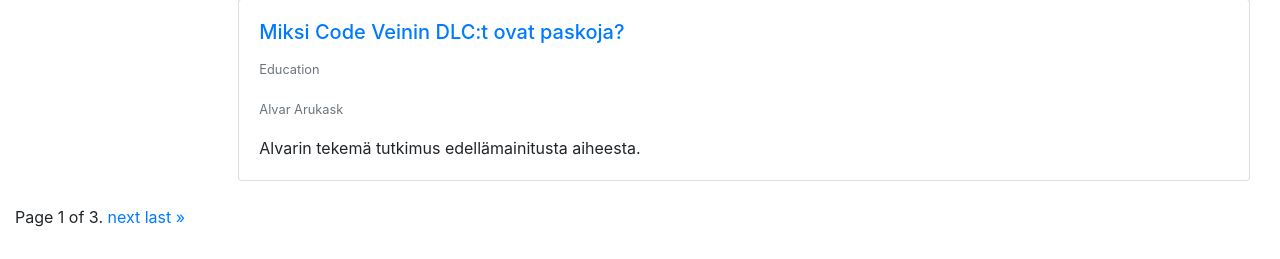
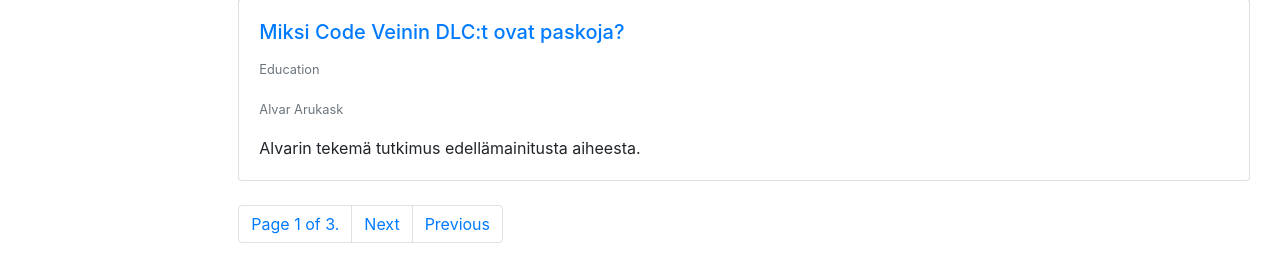
Before and after one commit to hamk-webdev-intip19x6/os_project, a Django app: page / in a window 1280 px wide. Shown: the part 929-1188 px from the top of the page. Before the commit the page ends 1156 px from the top, so only its background shows below. Run offline with Django 3.2, Linux system fonts and the light colour scheme; data comes from the database, SQL or seed files in the repository; both versions use the stored data as it was after the commit; some libraries are stand-ins or nearby versions.

Commit message:
Vähän parempi page paska, mutta silti paska

```diff
--- a/mysite/rental_system/admin.py
+++ b/mysite/rental_system/admin.py
@@ -13,10 +13,14 @@ class WorkAdmin(admin.ModelAdmin):
     list_filter = ['pub_date', 'type', 'publishers__publisher', 'genres__genre']
     search_fields = ['title']
 
+class CreatorAdmin(admin.ModelAdmin):
+    list_display = ('first_name', 'last_name')
+    search_fields = ['first_name', 'last_name']
+
 admin.site.register(RentedWork, RentedWorkAdmin)
 admin.site.register(Work, WorkAdmin)
+admin.site.register(Creator, CreatorAdmin)
 
-admin.site.register(Creator)
 admin.site.register(Type)
 admin.site.register(Genre)
 admin.site.register(Publisher)
--- a/mysite/rental_system/models.py
+++ b/mysite/rental_system/models.py
@@ -1,5 +1,7 @@
 from django.db import models
 from django.contrib.auth.models import User
+from django.core.validators import MaxValueValidator, MinValueValidator
+import datetime
 # Create your models here.
 
 # Writer, Director and so on
@@ -32,7 +34,13 @@ class Work(models.Model):
     publishers = models.ManyToManyField(Publisher)
     title = models.CharField(max_length=200)
     desc = models.CharField(max_length=200)
-    pub_date = models.IntegerField()
+    pub_date = models.IntegerField(
+        default=2020,
+        validators=[
+            MaxValueValidator(datetime.date.today().year),
+            MinValueValidator(1800)
+        ]
+    )
     def __str__(self):
         return self.title
 
--- a/mysite/rental_system/templates/rental_system/index.html
+++ b/mysite/rental_system/templates/rental_system/index.html
@@ -112,29 +112,25 @@
                 <br>
                 {% endfor %}
                 {% endif %}
+                <nav aria-label="Page navigation example">
+                    <ul class="pagination">
+                        {% if works.has_previous %}
+                      <li class="page-item"><a class="page-link" href="?page=1">First</a></li>
+                      <li class="page-item"><a class="page-link" href="?page={{ works.previous_page_number }}">Previous</a></li>
+                      {% endif %}
+                      <li class="page-item"><a class="page-link" href="#">Page {{ works.number }} of {{ works.paginator.num_pages }}.</a></li>
+                      {% if works.has_next %}
+                      <li class="page-item"><a class="page-link" href="?page={{ works.next_page_number }}">Next</a></li>
+                      <li class="page-item"><a class="page-link" href="?page={{ works.paginator.num_pages }}">Previous</a></li>
+                      {% endif %}
+                    </ul>
+                  </nav>
             </div>
         </div>
         {% else %}
         <p>No works are available.</p>
         {% endif %}
     </div>
-    <div class="pagination">
-        <span class="step-links">
-            {% if works.has_previous %}
-            <a href="?page=1">&laquo; first</a>
-            <a href="?page={{ works.previous_page_number }}">previous</a>
-            {% endif %}
-
-            <span class="current">
-                Page {{ works.number }} of {{ works.paginator.num_pages }}.
-            </span>
-
-            {% if works.has_next %}
-            <a href="?page={{ works.next_page_number }}">next</a>
-            <a href="?page={{ works.paginator.num_pages }}">last &raquo;</a>
-            {% endif %}
-        </span>
-    </div>
 
     <script src="{% static 'darkmode.js' %}"></script>
     {% endblock %}
--- a/mysite/rental_system/views.py
+++ b/mysite/rental_system/views.py
@@ -11,6 +11,7 @@ from django.core.paginator import Paginator
 from django.core.exceptions import EmptyResultSet
 
 from django.core import serializers
+from django.db.models import Count
 
 def index(request):
     works = Work.objects.order_by('-pub_date').all()
```
Also changed, not shown: mysite/db.sqlite3, mysite/rental_system/migrations/0018_auto_20200305_0755.py (added).
